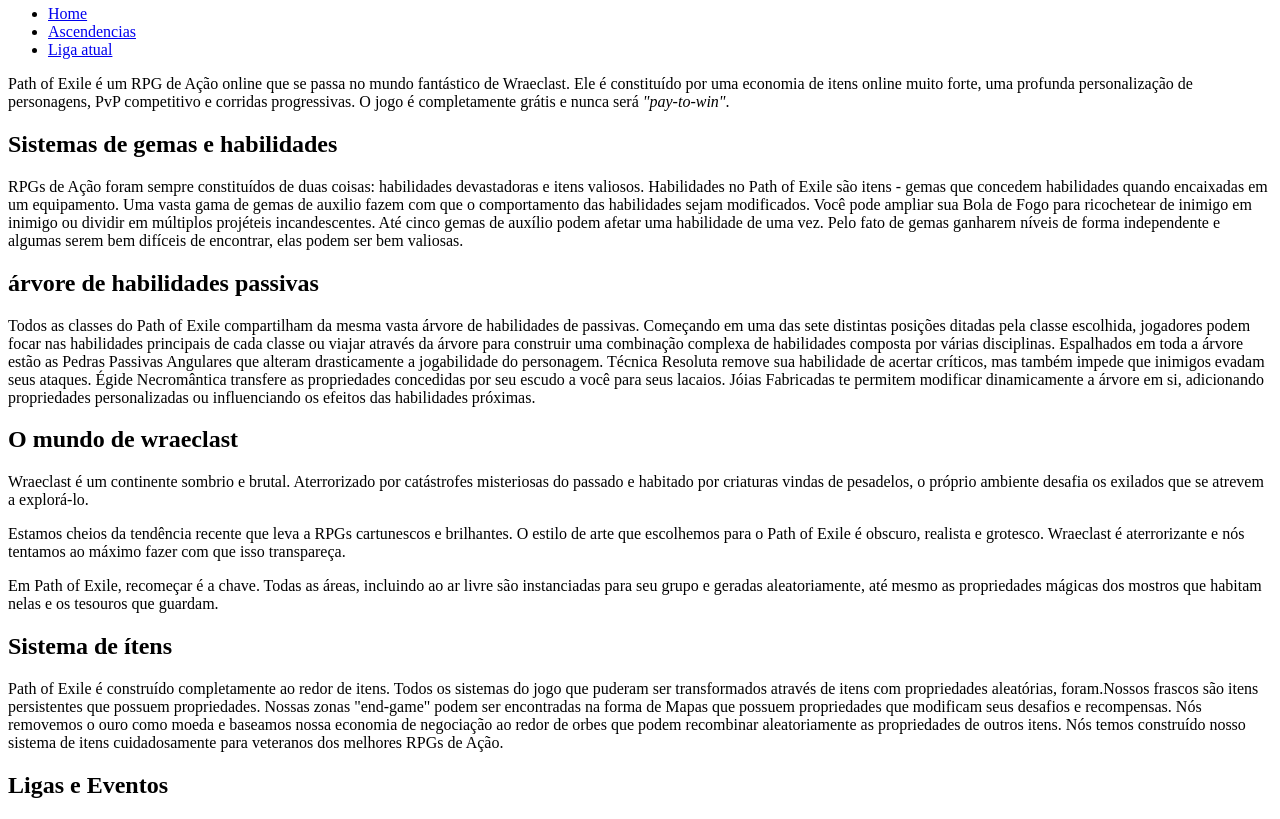
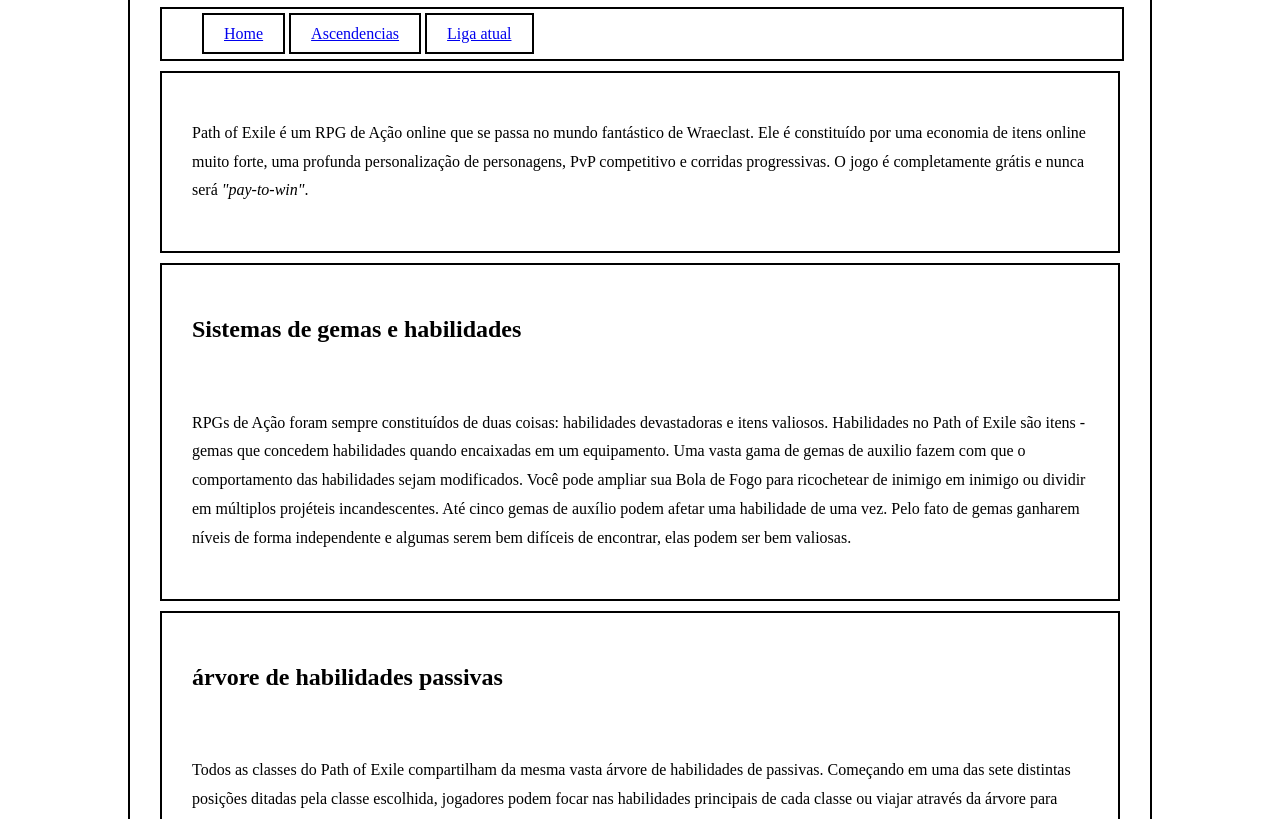
Before and after one commit to Jonathan220/path-of-exile-pagina, a plain HTML site: page index.html in a window 1280 px wide. Shown: the part 75-894 px from the top of the page. Drawn offline with Linux system fonts and the light colour scheme.

Commit message:
construindo a base do site

```diff
--- a/css/estilo.css
+++ b/css/estilo.css
@@ -0,0 +1,24 @@
+body{
+	max-width: 960px;
+	padding: 0 30px;
+	margin: 0 auto;
+	border: 2px solid black;
+}
+
+nav{
+	width: 100%;
+	border: 2px solid black;
+}
+
+nav ul li{
+	display: inline;
+	padding: 10px 20px;
+	border: 2px solid black;
+}
+
+.artigo{
+	border: 2px solid black;
+	margin: 10px 0;
+	padding: 30px;
+	line-height: 1.8em;
+}
--- a/index.html
+++ b/index.html
@@ -5,7 +5,7 @@
 		<meta name="description" content="Página sobre path of exile, um jogo de action RPG online, com estilo semelhante ao diablo 2">
 		<meta name="author" content="Jonathan Abreu">
 		<title>Path of exile</title>
-		<link rel="stylesheet" type="css/estilo.css" href="css/estilo.css">
+		<link rel="stylesheet" type="text/css" href="css/estilo.css">
 	</head>
 	<body>
 		<header>
@@ -19,25 +19,35 @@
 			</nav>
 		</header>
 		<main>
+			<div class="artigo">
 				<article>
 					<p>
 						Path of Exile é um RPG de Ação online que se passa no mundo fantástico de Wraeclast. Ele é constituído por uma economia de itens online muito forte, uma profunda personalização de personagens, PvP competitivo e corridas progressivas. O jogo é completamente grátis e nunca será <em>"pay-to-win"</em>.
 					</p>
 				</article>
+			</div>
+			<div class="artigo">
 				<article>
 					<h2>Sistemas de gemas e habilidades</h2>
+					<div><img src="" alt=""></div>
 					<p>
 						RPGs de Ação foram sempre constituídos de duas coisas: habilidades devastadoras e itens valiosos. Habilidades no Path of Exile são itens - gemas que concedem habilidades quando encaixadas em um equipamento. Uma vasta gama de gemas de auxilio fazem com que o comportamento das habilidades sejam modificados. Você pode ampliar sua Bola de Fogo para ricochetear de inimigo em inimigo ou dividir em múltiplos projéteis incandescentes. Até cinco gemas de auxílio podem afetar uma habilidade de uma vez. Pelo fato de gemas ganharem níveis de forma independente e algumas serem bem difíceis de encontrar, elas podem ser bem valiosas.
 					</p>
 				</article>
+			</div>
+			<div class="artigo">
 				<article>
 					<h2>árvore de habilidades passivas</h2>
+					<div><img src="" alt=""></div>
 					<p>
 						Todos as classes do Path of Exile compartilham da mesma vasta árvore de habilidades de passivas. Começando em uma das sete distintas posições ditadas pela classe escolhida, jogadores podem focar nas habilidades principais de cada classe ou viajar através da árvore para construir uma combinação complexa de habilidades composta por várias disciplinas. Espalhados em toda a árvore estão as Pedras Passivas Angulares que alteram drasticamente a jogabilidade do personagem. Técnica Resoluta remove sua habilidade de acertar críticos, mas também impede que inimigos evadam seus ataques. Égide Necromântica transfere as propriedades concedidas por seu escudo a você para seus lacaios. Jóias Fabricadas te permitem modificar dinamicamente a árvore em si, adicionando propriedades personalizadas ou influenciando os efeitos das habilidades próximas.
 					</p>
 				</article>
+			</div>
+			<div class="artigo">
 				<article>
 					<h2>O mundo de wraeclast</h2>
+					<div><img src="" alt=""></div>
 					<p>
 						Wraeclast é um continente sombrio e brutal. Aterrorizado por catástrofes misteriosas do passado e habitado por criaturas vindas de pesadelos, o próprio ambiente desafia os exilados que se atrevem a explorá-lo.
 					</p>
@@ -48,14 +58,20 @@
 						Em Path of Exile, recomeçar é a chave. Todas as áreas, incluindo ao ar livre são instanciadas para seu grupo e geradas aleatoriamente, até mesmo as propriedades mágicas dos mostros que habitam nelas e os tesouros que guardam.
 					</p>
 				</article>
+			</div>
+			<div class="artigo">
 				<article>
 					<h2>Sistema de ítens</h2>
+					<div><img src="" alt=""></div>
 					<p>
 						Path of Exile é construído completamente ao redor de itens. Todos os sistemas do jogo que puderam ser transformados através de itens com propriedades aleatórias, foram.Nossos frascos são itens persistentes que possuem propriedades. Nossas zonas "end-game" podem ser encontradas na forma de Mapas que possuem propriedades que modificam seus desafios e recompensas. Nós removemos o ouro como moeda e baseamos nossa economia de negociação ao redor de orbes que podem recombinar aleatoriamente as propriedades de outros itens. Nós temos construído nosso sistema de itens cuidadosamente para veteranos dos melhores RPGs de Ação.
 					</p>
 				</article>
+			</div>
+			<div class="artigo">
 				<article>
 					<h2>Ligas e Eventos</h2>
+					<div><img src="" alt=""></div>
 					<p>
 						Uma das coisas mais divertidas ao jogar um RPG de Ação online competitivo é participar de corridas. No Path of Exile, nós quisemos capturar esta sensação sem ter que redefinir nossa economia constantemente, então decidimos criar um conjunto de <a href="ligas.html">ligas de corridas</a> que são executadas frequentemente em mundos separados com suas próprias economias e rankings.
 					</p>
@@ -66,6 +82,7 @@
 						Com sua duração variando de uma hora até vários meses, jogadores podem entrar nestas ligas para demonstrar seu nível de entendimento sobre o jogo e competir para ganhar prêmios valiosos.
 					</p>
 				</article>
+			</div>
 		</main>
 		<footer>
 			<div>
```
Lines whose indentation alone changed are shown as unchanged.
